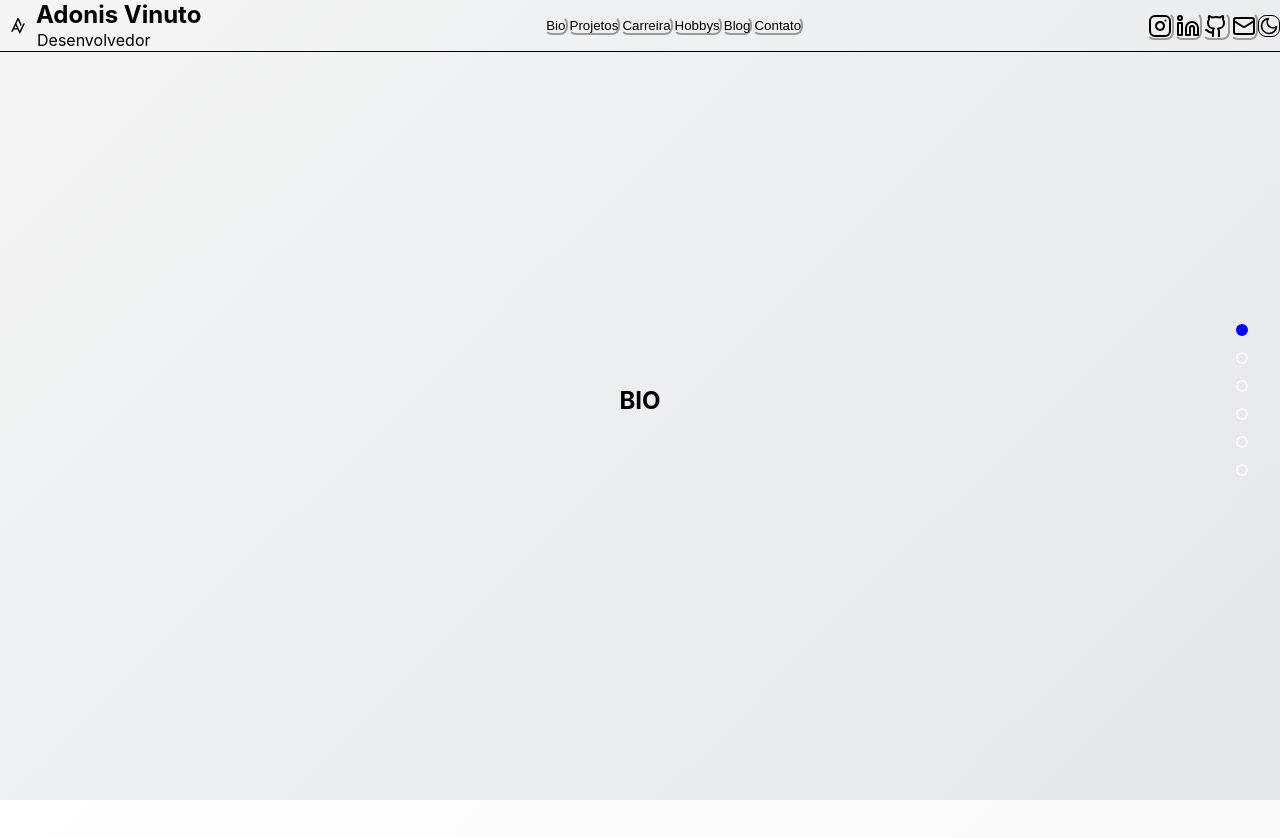
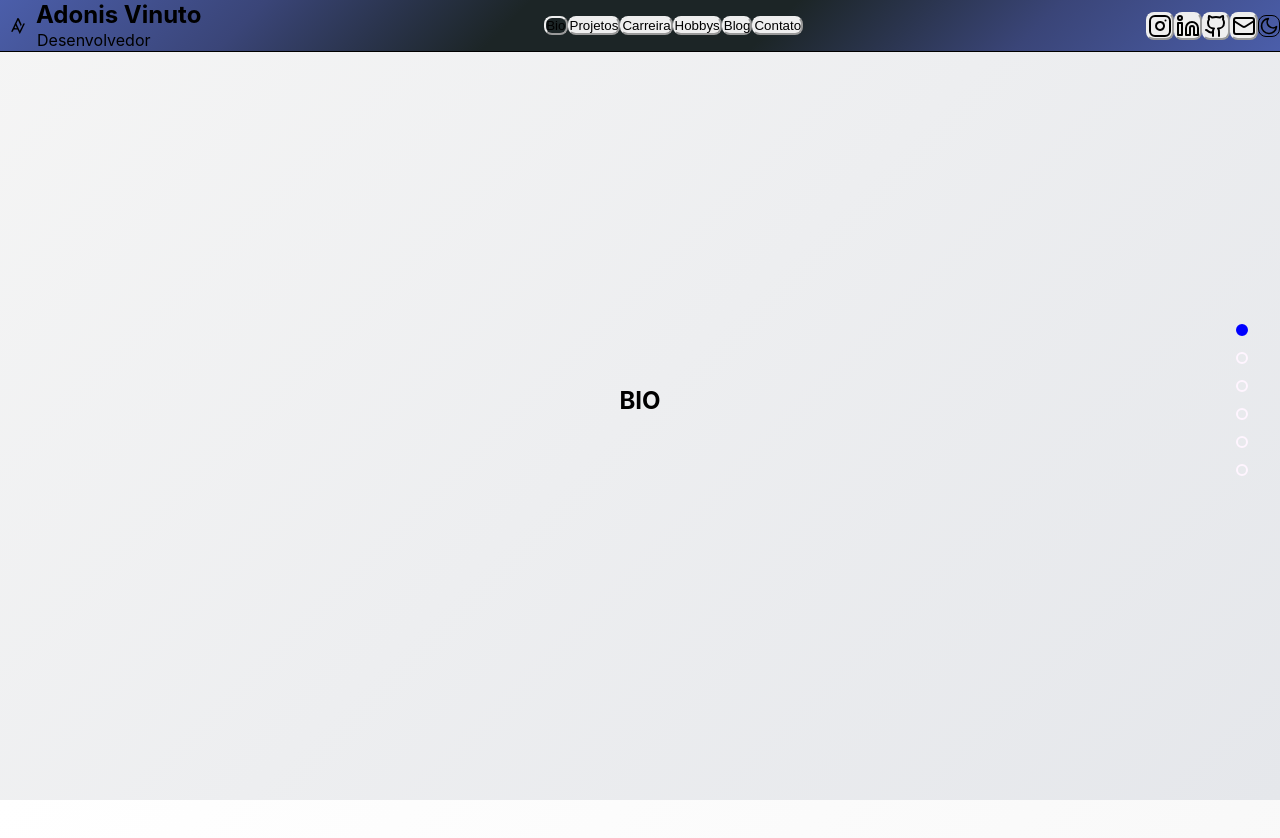
Before and after one commit to adonis-vinuto/personal-site, a Next.js app: page / in a window 1280 px wide. Shown: the top 838 px of the page. Built offline with nearby package versions, Linux system fonts and the light colour scheme.

Commit message:
Feat (Menu): Transição de cores no menu ao alterar o tema claro e escuro

```diff
--- a/src/app/globals.css
+++ b/src/app/globals.css
@@ -78,6 +78,43 @@ body {
 }
 
 /* Gradientes personalizados para tema claro */
+.gradient-top-menu {
+  position: relative;
+  background: linear-gradient(135deg,
+    #4b5eaa 0%,
+    #3a4578 20%,
+    #1c2526 40%,
+    #1c2526 60%,
+    #3a4578 80%,
+    #4b5eaa 100%
+  );
+}
+
+.gradient-top-menu::before {
+  content: '';
+  position: absolute;
+  top: 0;
+  left: 0;
+  right: 0;
+  bottom: 0;
+  background: linear-gradient(135deg,
+    #1c2526 0%,
+    #3a4578 20%,
+    #4b5eaa 40%,
+    #4b5eaa 60%,
+    #3a4578 80%,
+    #1c2526 100%
+  );
+  opacity: 0;
+  transition: opacity 0.3s ease-in-out;
+  pointer-events: none;
+}
+
+.gradient-top-menu > * {
+  position: relative;
+  z-index: 1;
+}
+
 .gradient-bio {
   background: linear-gradient(135deg, #f5f5f5 0%, #e5e7eb 100%);
 }
@@ -103,8 +140,12 @@ body {
 }
 
 /* Gradientes personalizados para tema escuro */
+.dark .gradient-top-menu::before {
+  opacity: 1;
+}
+
 .dark .gradient-bio {
-  background: linear-gradient(135deg, #1c2526 0%, #4b5eaa 100%);
+  background: linear-gradient(135deg, #d3d3d3 0%, #1c2526 100%);
 }
 
 .dark .gradient-projetos {
```
